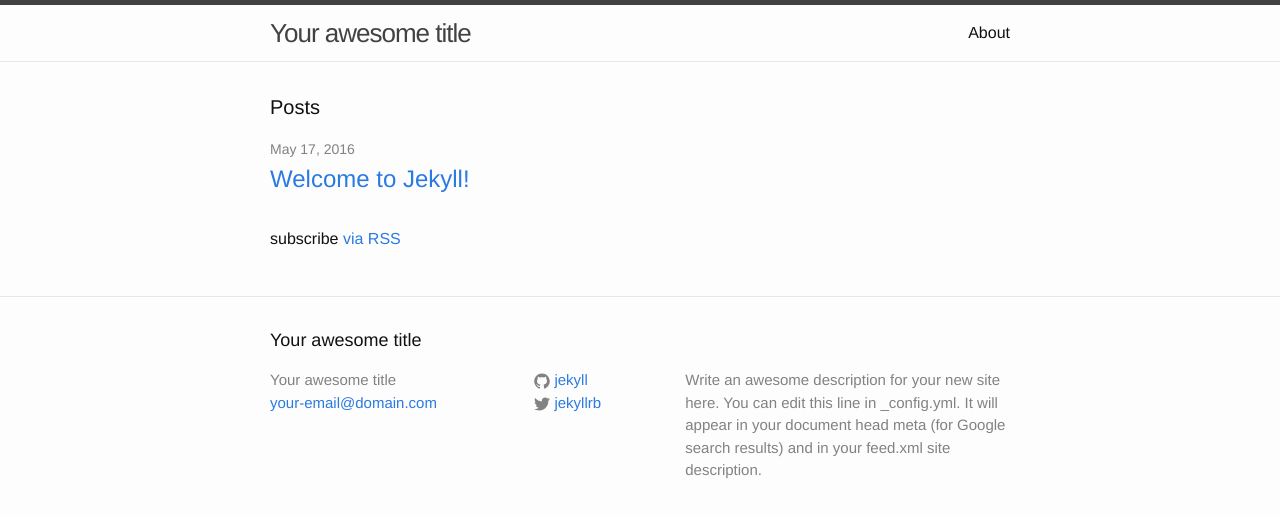
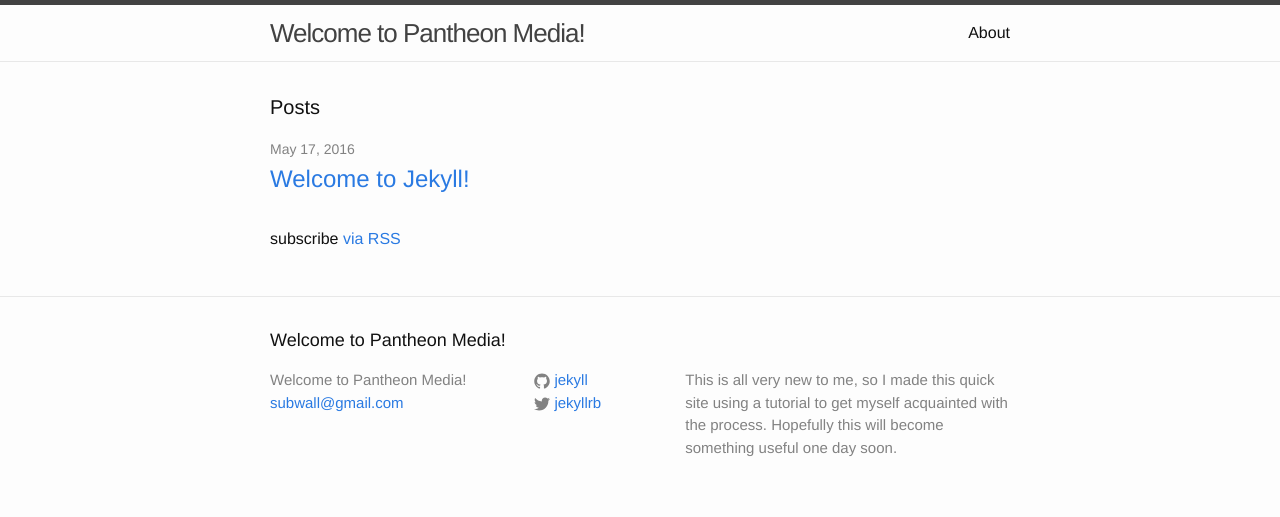
Before and after one commit to subwall/Subwall.github.io, a Jekyll site: the page built from index.html, in a window 1280 px wide. Shown: the top 517 px of the page. Built offline with Jekyll 4.4.1, drawn with Linux system fonts in a browser that asks for light colours.

Commit message:
Update _config.yml

```diff
--- a/_config.yml
+++ b/_config.yml
@@ -6,12 +6,12 @@
 # 'jekyll serve'. If you change this file, please restart the server process.
 
 # Site settings
-title: Your awesome title
-email: your-email@domain.com
+title: Welcome to Pantheon Media!
+email: subwall@gmail.com
 description: > # this means to ignore newlines until "baseurl:"
-  Write an awesome description for your new site here. You can edit this
-  line in _config.yml. It will appear in your document head meta (for
-  Google search results) and in your feed.xml site description.
+  This is all very new to me, so I made this quick site using a tutorial to get
+  myself acquainted with the process.  Hopefully this will become something useful
+  one day soon.
 baseurl: "" # the subpath of your site, e.g. /blog
 url: "http://yourdomain.com" # the base hostname & protocol for your site
 twitter_username: jekyllrb
```
